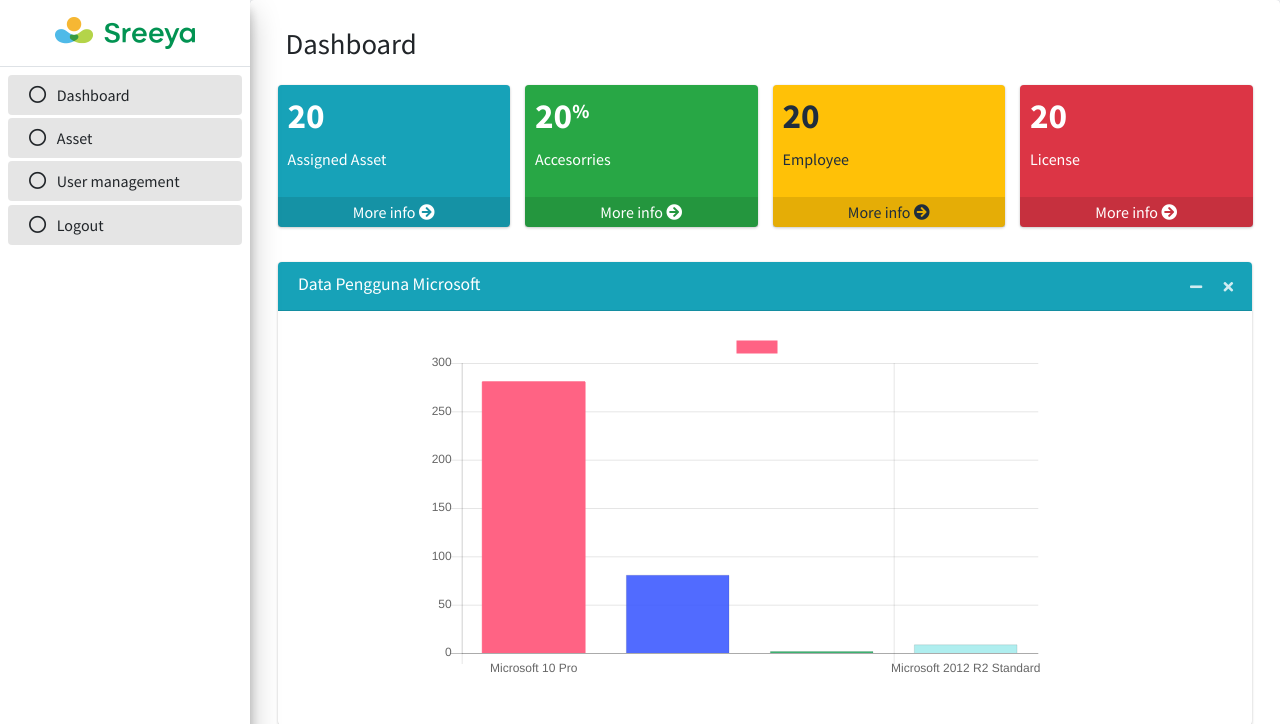
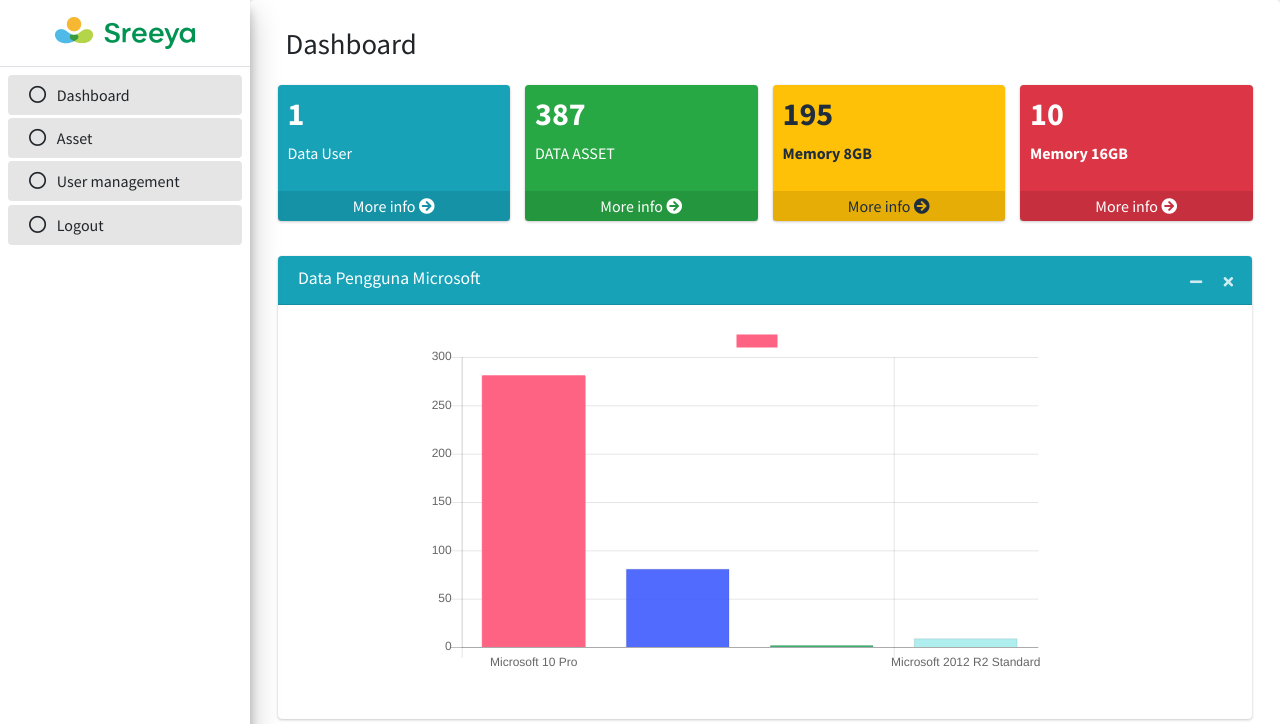
Before and after one commit to rezanesha/IT-Asset-Management-Sreeya, a PHP site: page /dashboard.php in a window 1280 px wide. Shown: the top 724 px of the page. Run offline with PHP 8.4, Linux system fonts and the light colour scheme; a user stored in the database is signed in; data comes from the database, SQL or seed files in the repository; some libraries are stand-ins or nearby versions.

Commit message:
Add files via upload

```diff
--- a/dashboard.php
+++ b/dashboard.php
@@ -109,6 +109,7 @@ if($_SESSION['level']==""){
     </div>
 
     <!-- Main content -->
+
     <section class="content">
       <div class="container-fluid">
         <!-- Small boxes (Stat box) -->
@@ -117,12 +118,19 @@ if($_SESSION['level']==""){
             <!-- small box -->
             <div class="small-box bg-info">
               <div class="inner">
-                <h3>20</h3>
-                <p>Assigned Asset</p>
+              <?php
+                include 'koneksi.php';
+                $data_admin = mysqli_query($db,"SELECT * FROM  tb_admin where level ='admin' ");
+
+                // menghitung data barang
+                $jumlah_user = mysqli_num_rows($data_admin);
+                ?>
+<h2><b><?php echo $jumlah_user; ?></b></h2>
+ <p>  Data User </p>
               </div>
               <div class="icon">
               </div>
-              <a href="#" class="small-box-footer">More info <i class="fas fa-arrow-circle-right"></i></a>
+              <a href="user_manage.php" class="small-box-footer">More info <i class="fas fa-arrow-circle-right"></i></a>
             </div>
           </div>
           <!-- ./col -->
@@ -130,13 +138,19 @@ if($_SESSION['level']==""){
             <!-- small box -->
             <div class="small-box bg-success">
               <div class="inner">
-                <h3>20<sup style="font-size: 20px">%</sup></h3>
+              <?php
+                    include 'koneksi.php';
+                    $data_asset = mysqli_query($db,"SELECT * FROM  tb_asset ");
 
-                <p>Accesorries</p>
+                    // menghitung data barang
+                    $jumlah_asset = mysqli_num_rows($data_asset);
+                    ?>
+<h2><b><?php echo $jumlah_asset; ?></b></h2>
+                <p>DATA ASSET</p>
               </div>
               <div class="icon">
               </div>
-              <a href="#" class="small-box-footer">More info <i class="fas fa-arrow-circle-right"></i></a>
+              <a href="asset.php" class="small-box-footer">More info <i class="fas fa-arrow-circle-right"></i></a>
             </div>
           </div>
           <!-- ./col -->
@@ -144,9 +158,15 @@ if($_SESSION['level']==""){
             <!-- small box -->
             <div class="small-box bg-warning">
               <div class="inner">
-                <h3>20</h3>
+              <?php
+                include 'koneksi.php';
+                $data_asset = mysqli_query($db,"SELECT * FROM  tb_asset where memory like '8%' ");
 
-                <p>Employee</p>
+                // menghitung data barang
+                $jumlah_asset = mysqli_num_rows($data_asset);
+                ?>
+<h2><b><?php echo $jumlah_asset; ?></b></h2>
+               <b><p>Memory 8GB</p></b>
               </div>
               <div class="icon">
               </div>
@@ -158,17 +178,23 @@ if($_SESSION['level']==""){
             <!-- small box -->
             <div class="small-box bg-danger">
               <div class="inner">
-                <h3>20</h3>
+              <?php
+                  include 'koneksi.php';
+                  $data_asset = mysqli_query($db,"SELECT * FROM  tb_asset where memory like '16%' ");
 
-                <p>License</p>
+                  // menghitung data barang
+                  $jumlah_asset = mysqli_num_rows($data_asset);
+                  ?>
+                  <h2><b><?php echo $jumlah_asset; ?></b></h2>
+
+               <b> <p>Memory 16GB</p></b>
               </div>
               <div class="icon">
               </div>
               <a href="#" class="small-box-footer">More info <i class="fas fa-arrow-circle-right"></i></a>
             </div>
           </div>
-          <!-- ./col -->
-        </div>
+
 
             </div>
           </section>
@@ -296,12 +322,12 @@ if($_SESSION['level']==""){
           echo mysqli_num_rows($jumlah_Dell);
 					?>,
 					<?php
-					$jumlah_VMware = mysqli_query($db,"select * from tb_asset where system_manufacturer='VMware'");
+					$jumlah_VMware = mysqli_query($db,"select * from tb_asset where system_manufacturer='VMware, Inc.'");
           echo mysqli_num_rows($jumlah_VMware);
 					?>
 					],
 					backgroundColor:
-            ['rgb(255, 99, 132)', 'rgba(56, 86, 255, 0.87)', 'rgb(60, 179, 113)','rgb(175, 238, 239)'],
+['rgb(255, 99, 132)', 'rgba(56, 86, 255, 0.87)', 'rgb(60, 179, 113)','rgb(175, 238, 239)'],
 
 					borderColor: ['rgb(255, 99, 132)'],
 					borderWidth: 1
```
